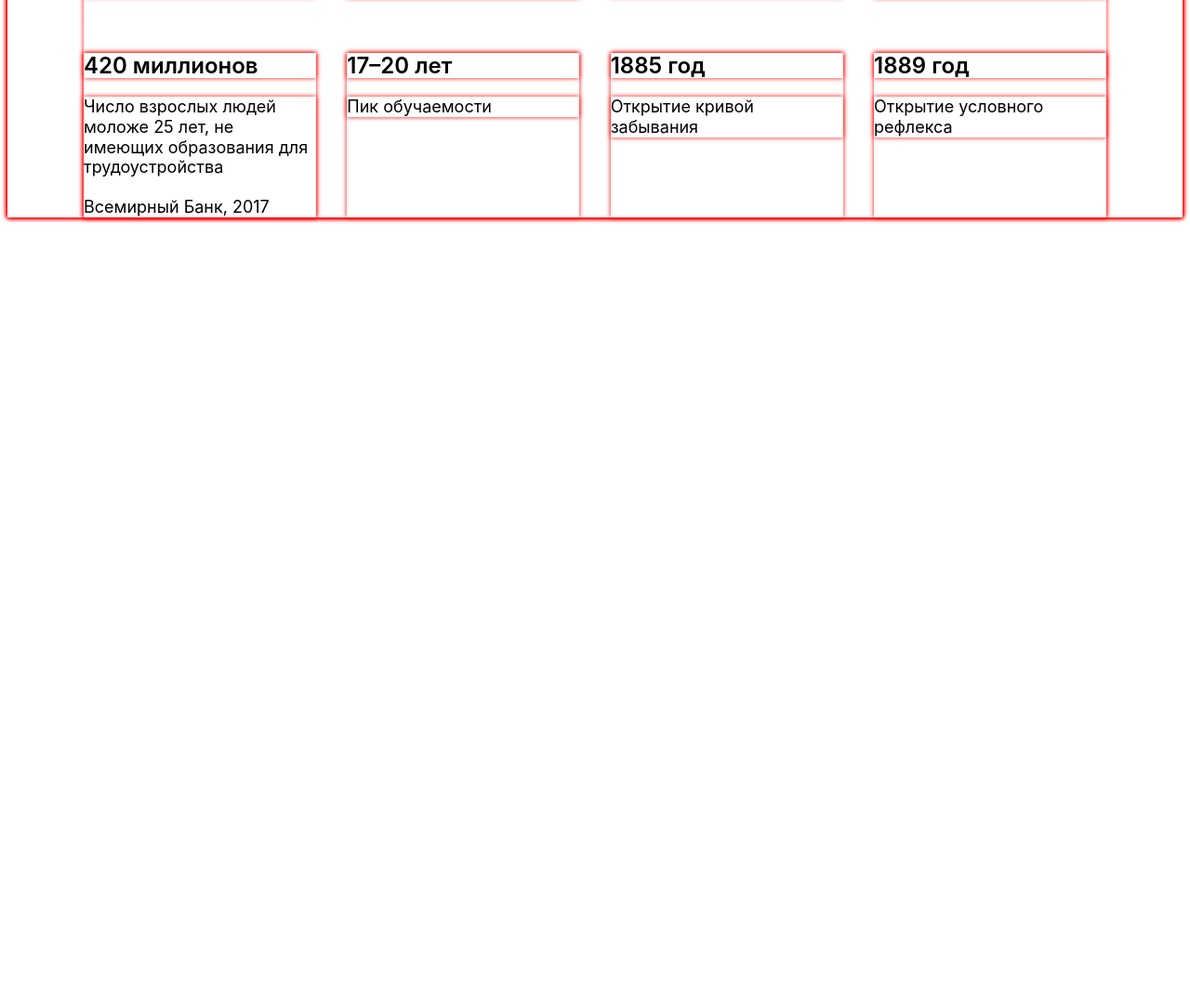
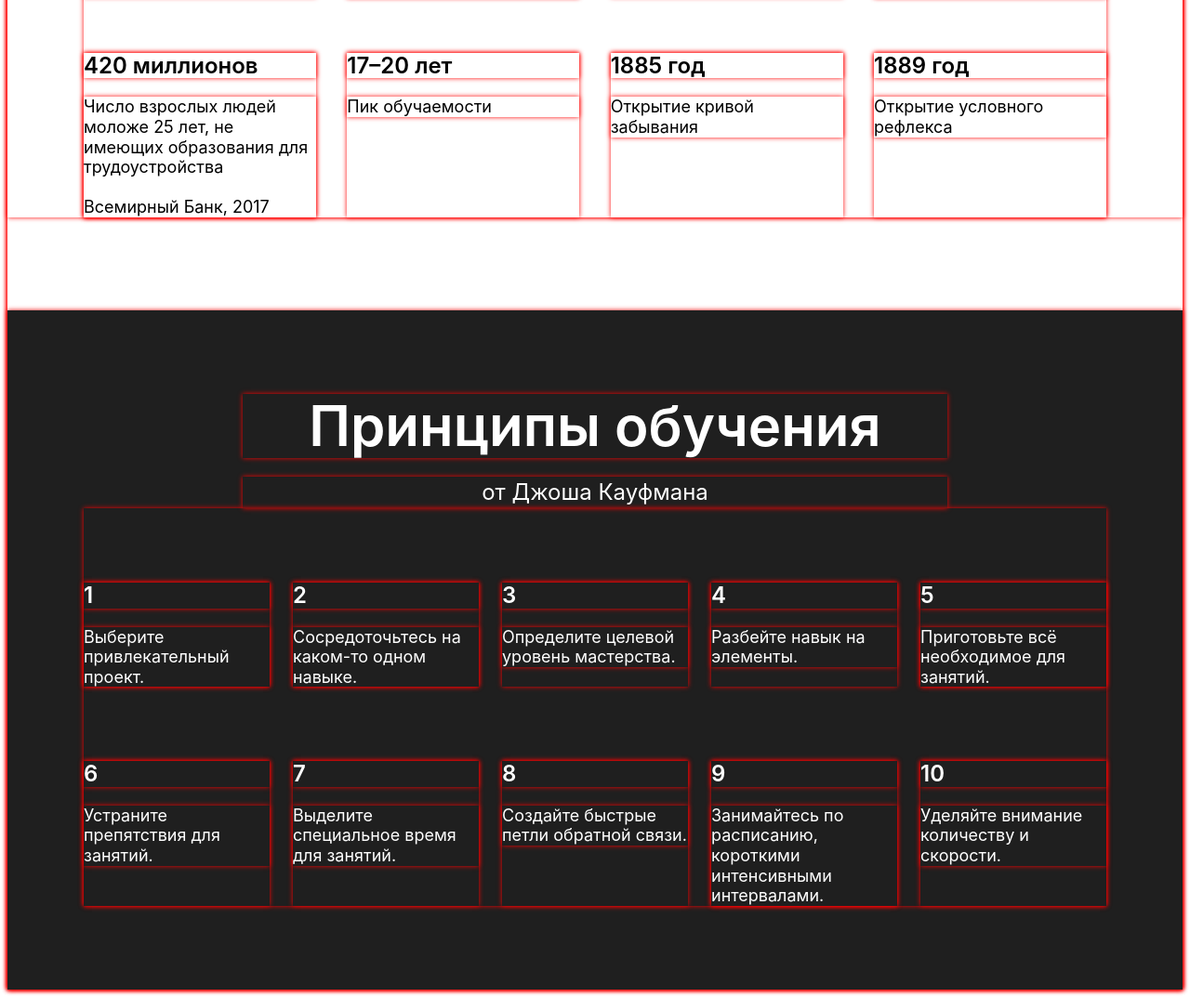
Before and after one commit to Polina3000/1brief-ya-practic, a plain HTML site: page index.html in a window 1280 px wide. Shown: the part 2802-3875 px from the top of the page at 93% size. Before the commit the page ends 3044 px from the top, so only its background shows below. Drawn offline with Linux system fonts and the light colour scheme.

Commit message:
сделала блок 5

```diff
--- a/index.html
+++ b/index.html
@@ -116,6 +116,65 @@
       </section>
       <!-- section digits end -->
 
+      <!-- section kaufman start -->
+      <section class="kaufman">
+        <h2 class="section-title section-title__theme_dark">Принципы обучения</h2>
+        <p class="section-subtitle section-subtitle__theme_dark">от Джоша Кауфмана</p>
+        <ul class="table table__theme_dark">
+
+            <li class="table__cell table__cell_theme_dark">
+                <h3 class="table__heading table__heading_theme_dark">1</h3>
+                <p class="table__text table__text_theme_dark">Выберите привлекательный проект.</p>
+            </li>
+
+            <li class="table__cell table__cell_theme_dark">
+                <h3 class="table__heading table__heading_theme_dark">2</h3>
+                <p class="table__text table__text_theme_dark">Сосредоточьтесь на каком-то одном навыке.</p>
+            </li>
+
+            <li class="table__cell table__cell_theme_dark">
+                <h3 class="table__heading table__heading_theme_dark">3</h3>
+                <p class="table__text table__text_theme_dark">Определите целевой уровень мастерства.</p>
+            </li>
+
+            <li class="table__cell table__cell_theme_dark">
+                <h3 class="table__heading table__heading_theme_dark">4</h3>
+                <p class="table__text table__text_theme_dark">Разбейте навык на элементы.</p>
+            </li>
+
+            <li class="table__cell table__cell_theme_dark">
+                <h3 class="table__heading table__heading_theme_dark">5</h3>
+                <p class="table__text table__text_theme_dark">Приготовьте всё необходимое для занятий.</p>
+            </li>
+
+            <li class="table__cell table__cell_theme_dark">
+                <h3 class="table__heading table__heading_theme_dark">6</h3>
+                <p class="table__text table__text_theme_dark">Устраните препятствия для занятий.</p>
+            </li>
+
+            <li class="table__cell table__cell_theme_dark">
+                <h3 class="table__heading table__heading_theme_dark">7</h3>
+                <p class="table__text table__text_theme_dark">Выделите специальное время для занятий.</p>
+            </li>
+
+            <li class="table__cell table__cell_theme_dark">
+                <h3 class="table__heading table__heading_theme_dark">8</h3>
+                <p class="table__text table__text_theme_dark">Создайте быстрые петли обратной связи.</p>
+            </li>
+
+            <li class="table__cell table__cell_theme_dark">
+                <h3 class="table__heading table__heading_theme_dark">9</h3>
+                <p class="table__text table__text_theme_dark">Занимайтесь по расписанию, короткими интенсивными интервалами.</p>
+            </li>
+
+            <li class="table__cell table__cell_theme_dark">
+                <h3 class="table__heading table__heading_theme_dark">10</h3>
+                <p class="table__text table__text_theme_dark">Уделяйте внимание количеству и скорости.</p>
+            </li>
+
+        </ul>
+      </section>
+      <!-- section kaufman end -->
 
     </main>
     </div>
--- a/style.css
+++ b/style.css
@@ -192,7 +192,7 @@
 /* section digits start */
 
 .digits {
-    margin: 100px auto 0;
+    margin: 100px auto 100px;
     display: flex;
     align-items: center;
     flex-direction: column;
@@ -229,3 +229,33 @@
     font-weight: normal;
 }
 /* section digits end */
+
+/* section kaufman start */
+
+.kaufman {
+    margin: 0 auto 0;
+    padding: 90px 0 90px;
+    display: flex;
+    align-items: center;
+    flex-direction: column;
+    background-color: #1f1f1f;
+}
+
+.section-title__theme_dark {
+    color: #ffffff;
+}
+
+.section-subtitle__theme_dark {
+    color: #ffffff;
+}
+
+.table__theme_dark {
+    color: #ffffff;
+}
+
+.table__cell_theme_dark {
+    margin-top: 80px;
+    width: 200px;
+}
+
+/* section kaufman end */
```
